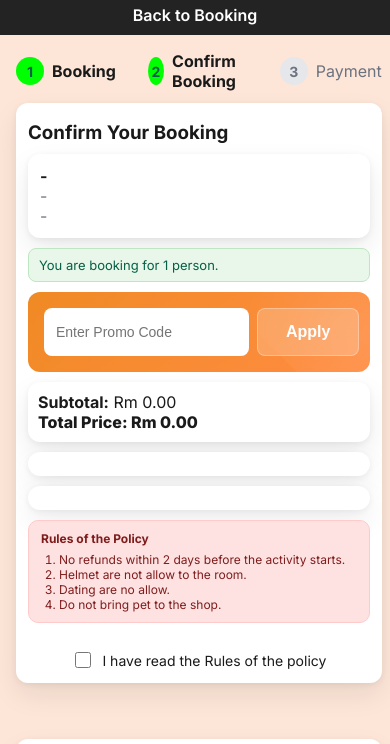
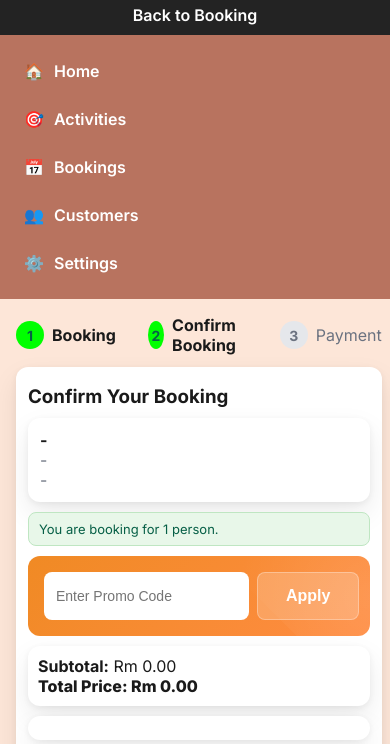
Before and after one commit to weiseong0526/Amber, a plain HTML site: page Capstone Cursor/confirmbooking.html in a window 390 px wide. Shown: the part 42-786 px from the top of the page. Drawn offline with Linux system fonts and the light colour scheme.

Commit message:
Add files via upload

```diff
--- a/Capstone Cursor/activities.css
+++ b/Capstone Cursor/activities.css
@@ -260,7 +260,7 @@ body{font-family:Inter,system-ui,-apple-system,BlinkMacSystemFont,"Segoe UI",Rob
   .card-grid{grid-template-columns:1fr}
   .upcoming-cards{grid-template-columns:1fr;gap:16px}
   .layout{grid-template-columns: 1fr}
-  .sidebar{display:none; position:static; height:auto}
+  .sidebar{order:-1; position:static; height:auto}
   .cards{grid-template-columns: repeat(2, minmax(0,1fr));}
   .about-content{grid-template-columns:1fr;gap:24px;text-align:center}
   .about-text{padding:0}
--- a/Capstone Cursor/booking.css
+++ b/Capstone Cursor/booking.css
@@ -67,7 +67,7 @@ body{
 /* Responsive tweaks */
 @media (max-width: 840px){
   .layout{grid-template-columns: 1fr}
-  .sidebar{order:2; position:static; height:auto}
+  .sidebar{order:-1; position:static; height:auto}
   .grid.two{grid-template-columns:1fr}
 }
 
--- a/Capstone Cursor/bookings.css
+++ b/Capstone Cursor/bookings.css
@@ -193,7 +193,7 @@ body{
 @media (max-width: 900px){
   .bookings-grid{grid-template-columns:1fr}
   .layout{grid-template-columns: 1fr}
-  .sidebar{display:none; position:static; height:auto}
+  .sidebar{order:-1; position:static; height:auto}
 }
 @media (max-width: 600px){
   .booking-content{grid-template-columns:1fr;gap:12px}
--- a/Capstone Cursor/confirmbooking.css
+++ b/Capstone Cursor/confirmbooking.css
@@ -93,7 +93,7 @@ body{
 /* Responsive Design */
 @media (max-width: 840px){
   .layout{grid-template-columns: 1fr}
-  .sidebar{order:2; position:static; height:auto}
+  .sidebar{order:-1; position:static; height:auto}
   .grid.two{grid-template-columns:1fr}
 }
 
@@ -311,7 +311,7 @@ body{
 
 @media (max-width: 900px){
   .layout{grid-template-columns: 1fr}
-  .sidebar{display:none}
+  .sidebar{order:-1; position:static; height:auto}
   .cards{grid-template-columns: repeat(2, minmax(0,1fr));}
   .about-content{grid-template-columns:1fr;gap:24px;text-align:center}
   .instructors-content{grid-template-columns:1fr;gap:24px;text-align:center}
--- a/Capstone Cursor/home.css
+++ b/Capstone Cursor/home.css
@@ -160,7 +160,7 @@
   }
   @media (max-width: 840px){
     .layout{grid-template-columns: 1fr}
-    .sidebar{order:2; position:static; height:auto}
+    .sidebar{order:-1; position:static; height:auto}
     .cards{grid-template-columns: 1fr}
     .about-content{grid-template-columns:1fr;gap:24px;text-align:center}
     .about-text{padding:0}
--- a/Capstone Cursor/notifications.css
+++ b/Capstone Cursor/notifications.css
@@ -172,7 +172,7 @@ body{
 /* Responsive */
 @media (max-width: 840px){
   .layout{grid-template-columns: 1fr}
-  .sidebar{order:2; position:static; height:auto}
+  .sidebar{order:-1; position:static; height:auto}
 }
 
 /* Responsive Notifications */
--- a/Capstone Cursor/payment.css
+++ b/Capstone Cursor/payment.css
@@ -795,7 +795,7 @@ body{
 /* Responsive Design */
 @media (max-width: 840px){
   .layout{grid-template-columns: 1fr}
-  .sidebar{order:2; position:static; height:auto}
+  .sidebar{order:-1; position:static; height:auto}
 }
 
 @media (max-width: 600px){
--- a/Capstone Cursor/review.css
+++ b/Capstone Cursor/review.css
@@ -909,7 +909,7 @@ body{
 }
 @media (max-width: 840px){
   .layout{grid-template-columns: 1fr}
-  .sidebar{order:2; position:static; height:auto}
+  .sidebar{order:-1; position:static; height:auto}
   .upcoming-cards{grid-template-columns: 1fr}
 }
 
--- a/Capstone Cursor/weaving-workshop.css
+++ b/Capstone Cursor/weaving-workshop.css
@@ -202,7 +202,7 @@ body{
 }
 @media (max-width: 840px){
   .layout{grid-template-columns: 1fr}
-  .sidebar{order:2; position:static; height:auto}
+  .sidebar{order:-1; position:static; height:auto}
   .upcoming-cards{grid-template-columns: 1fr}
 }
 
--- a/Capstone Cursor/yoga-basics.css
+++ b/Capstone Cursor/yoga-basics.css
@@ -203,7 +203,7 @@ body{
 }
 @media (max-width: 840px){
   .layout{grid-template-columns: 1fr}
-  .sidebar{order:2; position:static; height:auto}
+  .sidebar{order:-1; position:static; height:auto}
   .upcoming-cards{grid-template-columns: 1fr}
 }
 
--- a/Capstone Cursor/zumba-dance.css
+++ b/Capstone Cursor/zumba-dance.css
@@ -202,7 +202,7 @@ body{
 }
 @media (max-width: 840px){
   .layout{grid-template-columns: 1fr}
-  .sidebar{order:2; position:static; height:auto}
+  .sidebar{order:-1; position:static; height:auto}
   .upcoming-cards{grid-template-columns: 1fr}
 }
 
```
